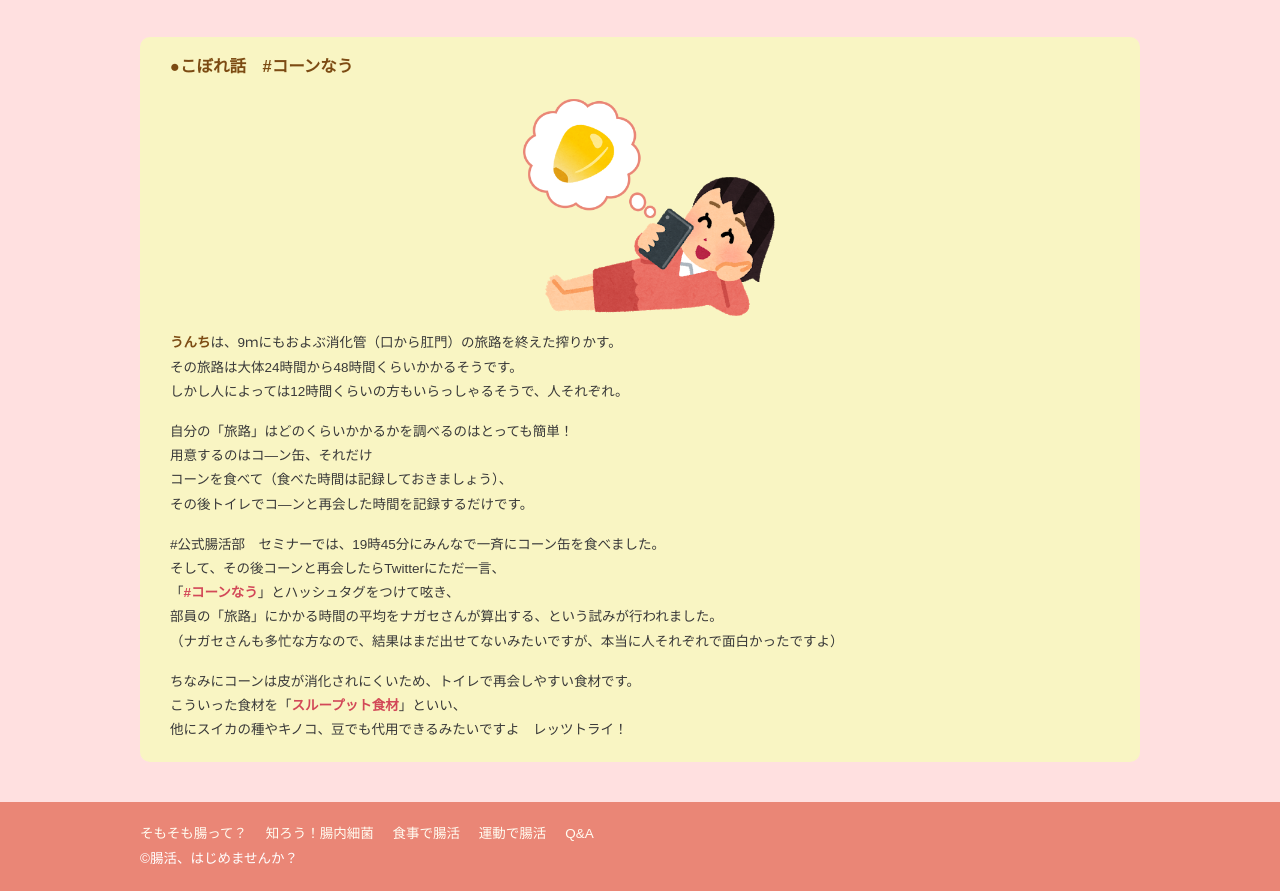
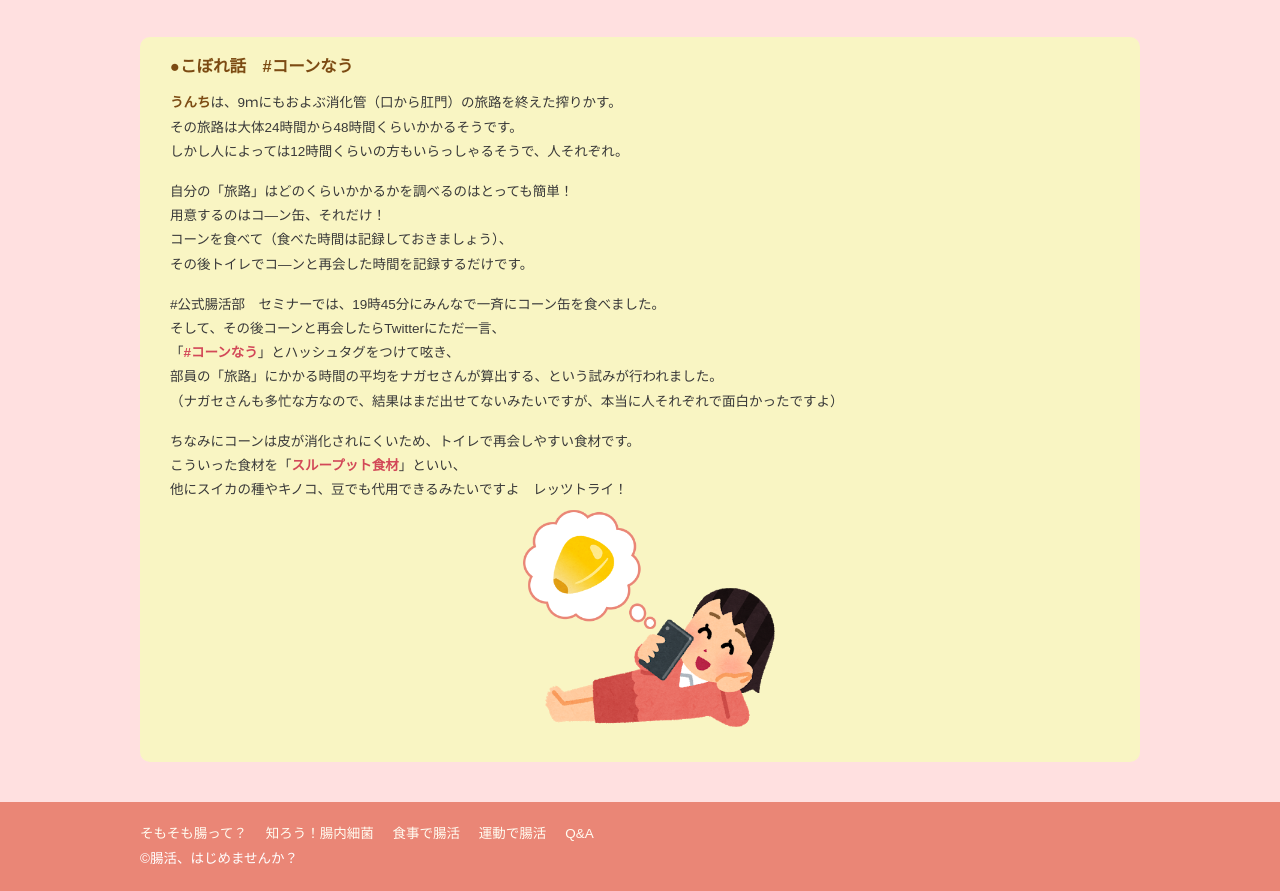
Before and after one commit to KaoruHashimoto/chokatsu, a plain HTML site: page intestine/index.html in a window 1280 px wide. Shown: the part 1044-1935 px from the top of the page. Drawn offline with nearby package versions, Linux system fonts and the light colour scheme.

Commit message:
Add files via upload

```diff
--- a/intestine/index.html
+++ b/intestine/index.html
@@ -103,25 +103,19 @@
                     <p>意外と出ていかないものなんですね。</p>
                     <p>(食べかすは、腸内細菌のえさになるそうです）</p>
                     </div><!--/colon-text-->
+
                 </div><!--/colon-->
 
 
                 <div class="corn">
                     <h3 class="intestine-h3">●こぼれ話　#コーンなう</h3>
-                    <div class="corn-img-wrap">
-                    <div class="corn-img">
-                        <img src="../images/corn-01.png">
-                    </div><!--/corn-img-->
-                    </div>
-
                     <div class="corn-text">
                     <p><span class="text03">うんち</span>は、9ｍにもおよぶ消化管（口から肛門）の旅路を終えた搾りかす。</p>
                     <p>その旅路は大体24時間から48時間くらいかかるそうです。</p>
                     <p>しかし人によっては12時間くらいの方もいらっしゃるそうで、人それぞれ。</p>
                     <br>
                     <p>自分の「旅路」はどのくらいかかるかを調べるのはとっても簡単！</p>
-                    <p>用意するのはコ―ン缶、それだけ</p>
-
+                    <p>用意するのはコ―ン缶、それだけ！</p>
                     <p>コーンを食べて（食べた時間は記録しておきましょう）、</p>
                     <p>その後トイレでコ―ンと再会した時間を記録するだけです。</p>
                     <br>
@@ -135,7 +129,11 @@
                     <p>こういった食材を「<span class="text04">スループット食材</span>」といい、</p>
                     <p>他にスイカの種やキノコ、豆でも代用できるみたいですよ　レッツトライ！</p>
                     </div><!--/corn-text-->
-
+                    <div class="corn-img-wrap">
+                    <div class="corn-img">
+                        <img src="../images/corn-01.png">
+                    </div><!--/corn-img-->
+                    </div>
                 </div><!--/corn-->
 
             </main>
```
